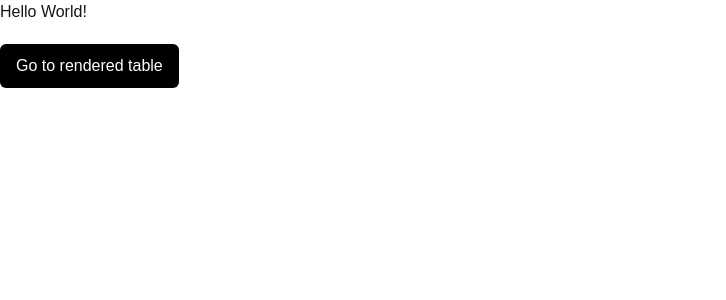
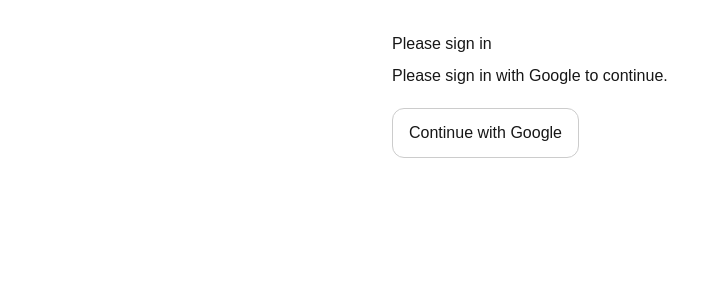
Before and after one commit to e-galindomunoz/hello-world, a Next.js app in the folder hello-world/: page / in a window 1280 px wide. Shown: the top 300 px of the page, without its empty margins (0-726 px from the left). Built offline with nearby package versions, Linux system fonts and the light colour scheme; no server answers.

Commit message:
Add Supabase OAuth gated UI

```diff
--- /dev/null
+++ b/hello-world/app/GoogleSignInButton.tsx
@@ -0,0 +1,30 @@
+"use client";
+
+import { supabase } from "@/lib/supabaseClient";
+
+export default function GoogleSignInButton() {
+  const signIn = async () => {
+    await supabase.auth.signInWithOAuth({
+      provider: "google",
+      options: {
+        // MUST be /auth/callback
+        redirectTo: `${window.location.origin}/auth/callback`,
+      },
+    });
+  };
+
+  return (
+    <button
+      onClick={signIn}
+      style={{
+        padding: "12px 16px",
+        borderRadius: 12,
+        border: "1px solid #ccc",
+        cursor: "pointer",
+        fontSize: 16,
+      }}
+    >
+      Continue with Google
+    </button>
+  );
+}
--- /dev/null
+++ b/hello-world/app/SignOutButton.tsx
@@ -0,0 +1,26 @@
+"use client";
+
+import { supabase } from "@/lib/supabaseClient";
+
+export default function SignOutButton() {
+  const signOut = async () => {
+    await supabase.auth.signOut();
+    window.location.href = "/";
+  };
+
+  return (
+    <button
+      onClick={signOut}
+      style={{
+        marginTop: 16,
+        padding: "12px 16px",
+        borderRadius: 12,
+        border: "1px solid #ccc",
+        cursor: "pointer",
+        fontSize: 16,
+      }}
+    >
+      Log out
+    </button>
+  );
+}
--- /dev/null
+++ b/hello-world/app/auth/callback/route.ts
@@ -0,0 +1,14 @@
+import { NextResponse } from "next/server";
+import { createSupabaseServerClient } from "@/lib/supabaseServer";
+
+export async function GET(request: Request) {
+  const { searchParams, origin } = new URL(request.url);
+  const code = searchParams.get("code");
+
+  if (code) {
+    const supabase = await createSupabaseServerClient();
+    await supabase.auth.exchangeCodeForSession(code);
+  }
+
+  return NextResponse.redirect(`${origin}/protected`);
+}
--- a/hello-world/app/page.tsx
+++ b/hello-world/app/page.tsx
@@ -1,24 +1,24 @@
-import Link from "next/link";
+import { redirect } from "next/navigation";
+import { createSupabaseServerClient } from "@/lib/supabaseServer";
+import GoogleSignInButton from "./GoogleSignInButton";
 
-export default function Home() {
+export default async function HomePage() {
+  const supabase = await createSupabaseServerClient();
+  const { data } = await supabase.auth.getUser();
+  const user = data.user;
+
+  // If already logged in, go straight to protected area
+  if (user) redirect("/protected");
+
+  // Otherwise show the sign-in screen immediately
   return (
-    <main>
-      <h1>Hello World!</h1>
+    <main style={{ padding: 32, maxWidth: 560, margin: "0 auto" }}>
+      <h1 style={{ marginBottom: 8 }}>Please sign in</h1>
+      <p style={{ marginTop: 0, marginBottom: 20 }}>
+        Please sign in with Google to continue.
+      </p>
 
-      <Link
-        href="/supabase-test-2"
-        style={{
-          padding: "10px 16px",
-          background: "black",
-          color: "white",
-          borderRadius: 6,
-          display: "inline-block",
-          marginTop: 20
-        }}
-      >
-        Go to rendered table
-      </Link>
-
+      <GoogleSignInButton />
     </main>
   );
 }
--- /dev/null
+++ b/hello-world/app/protected/page.tsx
@@ -0,0 +1,24 @@
+import { redirect } from "next/navigation";
+import { createSupabaseServerClient } from "@/lib/supabaseServer";
+import SignOutButton from "../SignOutButton";
+
+export default async function ProtectedPage() {
+  const supabase = await createSupabaseServerClient();
+  const { data } = await supabase.auth.getUser();
+  const user = data.user;
+
+  // Not logged in → back to sign-in page
+  if (!user) redirect("/");
+
+  return (
+    <main style={{ padding: 32, maxWidth: 700, margin: "0 auto" }}>
+      <h1>Protected Page</h1>
+      <p>If you can see this page, you’re authenticated.</p>
+      <p>
+        Signed in as: <b>{user.email}</b>
+      </p>
+
+      <SignOutButton />
+    </main>
+  );
+}
--- a/hello-world/lib/supabaseClient.ts
+++ b/hello-world/lib/supabaseClient.ts
@@ -1,9 +1,8 @@
-import { createClient } from "@supabase/supabase-js";
+"use client";
 
-const supabaseUrl = process.env.NEXT_PUBLIC_SUPABASE_URL!;
-const supabaseKey = process.env.NEXT_PUBLIC_SUPABASE_ANON_KEY!;
+import { createBrowserClient } from "@supabase/ssr";
 
-export const supabase = createClient(
-  supabaseUrl,
-  supabaseKey
+export const supabase = createBrowserClient(
+  process.env.NEXT_PUBLIC_SUPABASE_URL!,
+  process.env.NEXT_PUBLIC_SUPABASE_ANON_KEY!
 );
--- /dev/null
+++ b/hello-world/lib/supabaseServer.ts
@@ -0,0 +1,23 @@
+import { cookies } from "next/headers";
+import { createServerClient } from "@supabase/ssr";
+
+export async function createSupabaseServerClient() {
+  const cookieStore = await cookies();
+
+  return createServerClient(
+    process.env.NEXT_PUBLIC_SUPABASE_URL!,
+    process.env.NEXT_PUBLIC_SUPABASE_ANON_KEY!,
+    {
+      cookies: {
+        getAll() {
+          return cookieStore.getAll();
+        },
+        setAll(cookiesToSet) {
+          cookiesToSet.forEach(({ name, value, options }) => {
+            cookieStore.set(name, value, options);
+          });
+        },
+      },
+    }
+  );
+}
--- a/hello-world/package.json
+++ b/hello-world/package.json
@@ -9,7 +9,8 @@
     "lint": "eslint"
   },
   "dependencies": {
-    "@supabase/supabase-js": "^2.95.2",
+    "@supabase/ssr": "^0.8.0",
+    "@supabase/supabase-js": "^2.95.3",
     "next": "16.1.6",
     "react": "19.2.3",
     "react-dom": "19.2.3"
--- /dev/null
+++ b/package.json
@@ -0,0 +1,5 @@
+{
+  "dependencies": {
+    "@supabase/supabase-js": "^2.95.2"
+  }
+}
```
Also changed, not shown: 2 other files (tests, documents, lock files or other folders).
